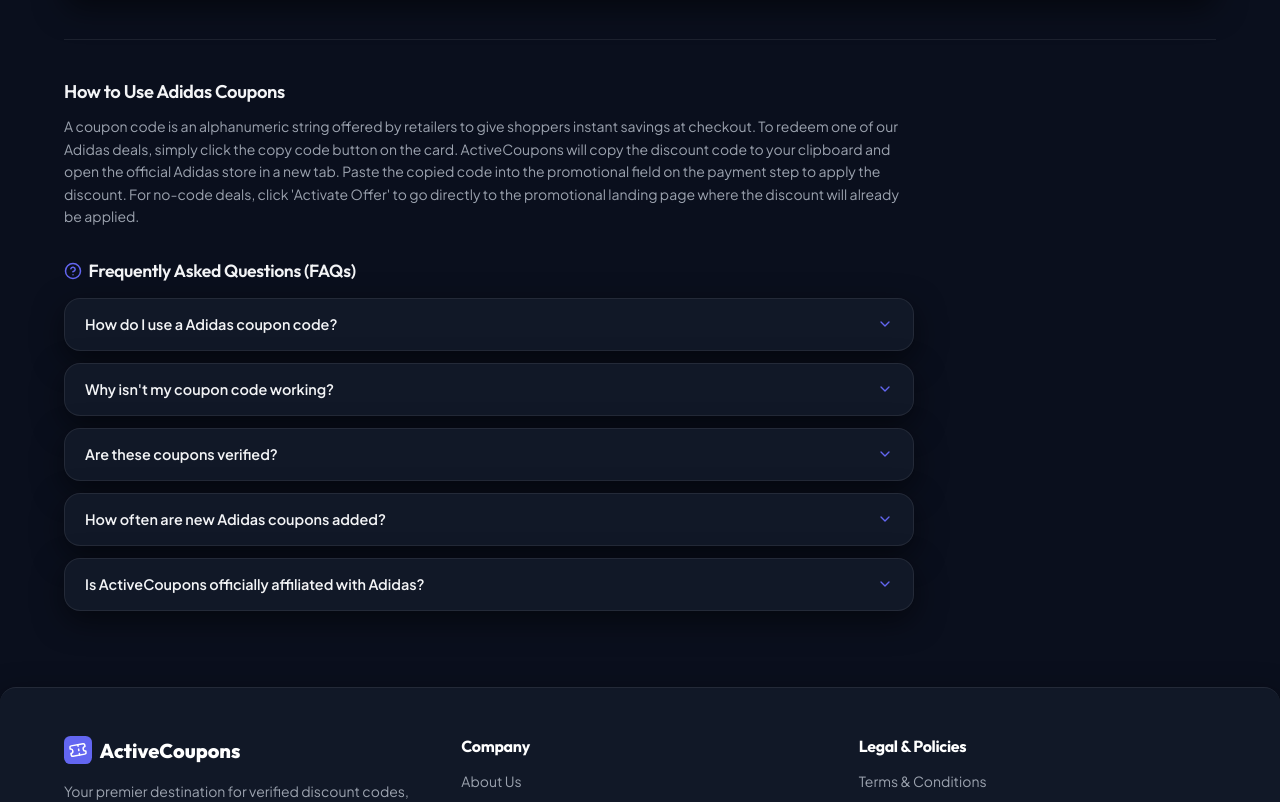
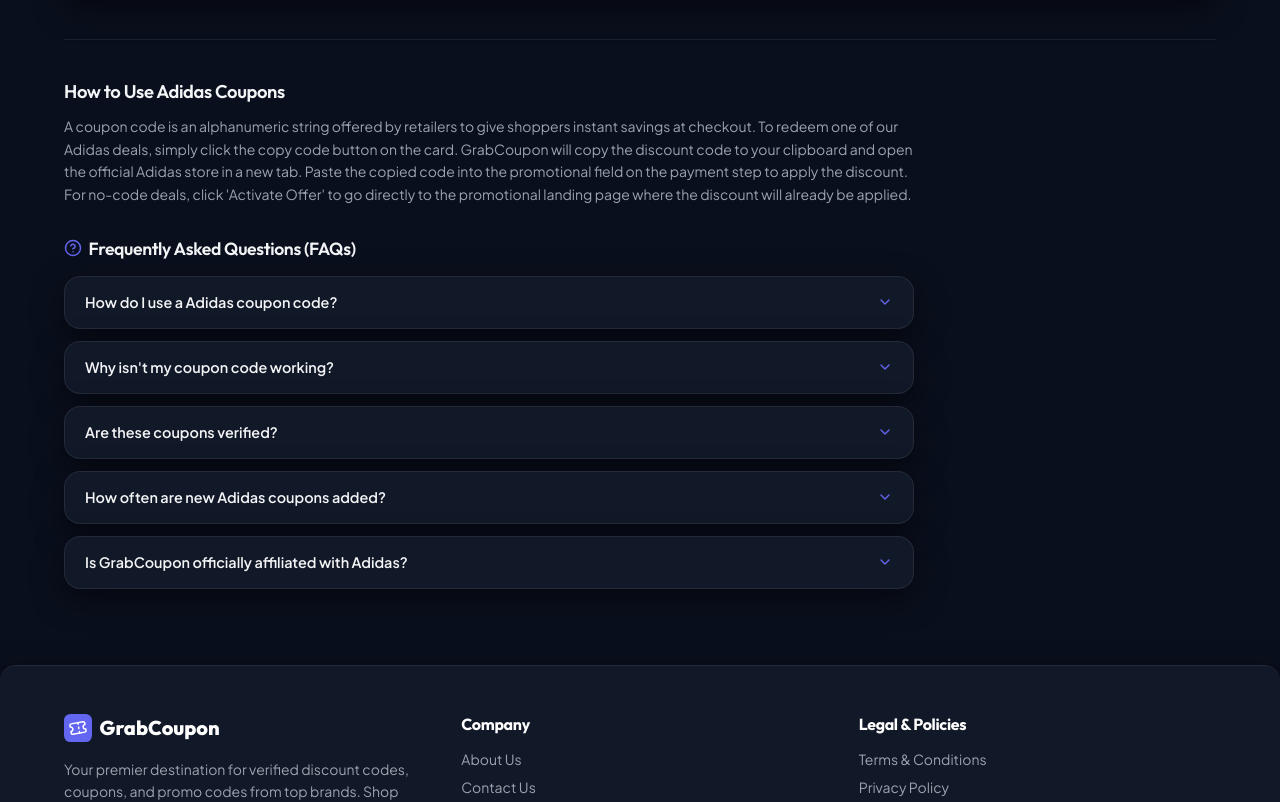
Before and after one commit to avjhonnn-sys/Active-coupons, a React (Vite) app: page /brand/adidas-coupons in a window 1280 px wide. Shown: the part 858-1660 px from the top of the page. Built offline with nearby package versions, Linux system fonts and the light colour scheme; no server answers; the database is empty.

Commit message:
Rebrand entire codebase from ActiveCoupons to GrabCoupon, update metadata, update sitemap to grabcoupon.com

```diff
--- a/index.html
+++ b/index.html
@@ -4,7 +4,7 @@
     <meta charset="UTF-8" />
     <link rel="icon" type="image/svg+xml" href="/favicon.svg" />
     <meta name="viewport" content="width=device-width, initial-scale=1.0" />
-    <title>ActiveCoupons</title>
+    <title>GrabCoupon</title>
   </head>
   <body>
     <div id="root"></div>
--- a/package.json
+++ b/package.json
@@ -1,5 +1,5 @@
 {
-  "name": "ActiveCoupons",
+  "name": "grabcoupon",
   "private": true,
   "version": "0.0.0",
   "type": "module",
--- a/src/components/Footer.jsx
+++ b/src/components/Footer.jsx
@@ -35,7 +35,7 @@
               }}>
                 <Ticket size={18} style={{ transform: 'rotate(-10deg)', color: '#fff' }} />
               </div>
-              <span style={{ fontFamily: 'var(--font-headings)' }}>ActiveCoupons</span>
+              <span style={{ fontFamily: 'var(--font-headings)' }}>GrabCoupon</span>
             </div>
             <p style={{ color: 'var(--text-secondary)', fontSize: '0.875rem', lineHeight: '1.6' }}>
               Your premier destination for verified discount codes, coupons, and promo codes from top brands. Shop smart, save more.
@@ -74,7 +74,7 @@
           color: 'var(--text-secondary)',
           gap: '1rem'
         }}>
-          <span>&copy; {currentYear} ActiveCoupons. All rights reserved. Independently run.</span>
+          <span>&copy; {currentYear} GrabCoupon. All rights reserved. Independently run.</span>
           <span style={{ display: 'flex', alignItems: 'center', gap: '0.25rem' }}>
             Created with passion to help you save money.
           </span>
--- a/src/components/Navbar.jsx
+++ b/src/components/Navbar.jsx
@@ -7,7 +7,7 @@
   const [dropdownOpen, setDropdownOpen] = useState(false);
   const [isAdmin, setIsAdmin] = useState(false);
   const [menuOpen, setMenuOpen] = useState(false);
-  const [theme, setTheme] = useState(localStorage.getItem('activecoupons_theme') || 'dark');
+  const [theme, setTheme] = useState(localStorage.getItem('grabcoupon_theme') || 'dark');
   const navigate = useNavigate();
 
   useEffect(() => {
@@ -44,7 +44,7 @@
   const toggleTheme = () => {
     const nextTheme = theme === 'dark' ? 'light' : 'dark';
     setTheme(nextTheme);
-    localStorage.setItem('activecoupons_theme', nextTheme);
+    localStorage.setItem('grabcoupon_theme', nextTheme);
   };
 
   return (
@@ -78,7 +78,7 @@
             <Ticket size={24} style={{ transform: 'rotate(-10deg)', color: '#fff' }} />
           </div>
           <span style={{ fontFamily: 'var(--font-headings)' }}>
-            Active<span style={{ color: 'var(--accent)' }}>Coupons</span>
+            Grab<span style={{ color: 'var(--accent)' }}>Coupon</span>
           </span>
         </Link>
 
--- a/src/pages/AdminDashboard.jsx
+++ b/src/pages/AdminDashboard.jsx
@@ -200,7 +200,7 @@
           <div>
             <h1 style={{ fontSize: '1.75rem', color: 'var(--text-primary)' }}>Admin Dashboard</h1>
             <p style={{ color: 'var(--text-secondary)', fontSize: '0.85rem' }}>
-              Manage ActiveCoupons live brand coupons and deals
+              Manage GrabCoupon live brand coupons and deals
             </p>
           </div>
         </div>
--- a/src/pages/AdminLogin.jsx
+++ b/src/pages/AdminLogin.jsx
@@ -72,7 +72,7 @@
           </div>
           <h2 style={{ color: '#fff', fontSize: '1.5rem', marginBottom: '0.25rem' }}>Admin Portal</h2>
           <p style={{ color: 'var(--text-secondary)', fontSize: '0.85rem' }}>
-            Log in to manage ActiveCoupons coupons
+            Log in to manage GrabCoupon coupons
           </p>
         </div>
 
@@ -87,7 +87,7 @@
             borderRadius: '0.5rem',
             lineHeight: '1.4'
           }}>
-            <span style={{ fontWeight: 'bold' }}>Mock Mode active:</span> Use email <strong>admin@ActiveCoupons.com</strong> and password <strong>password</strong> or <strong>admin123</strong> to log in.
+            <span style={{ fontWeight: 'bold' }}>Mock Mode active:</span> Use email <strong>admin@grabcoupon.com</strong> and password <strong>password</strong> or <strong>admin123</strong> to log in.
           </div>
         )}
 
@@ -125,7 +125,7 @@
                 id="email"
                 type="email"
                 className="form-control"
-                placeholder="admin@ActiveCoupons.com"
+                placeholder="admin@grabcoupon.com"
                 value={email}
                 onChange={(e) => setEmail(e.target.value)}
                 required
--- a/src/pages/BrandDetail.jsx
+++ b/src/pages/BrandDetail.jsx
@@ -31,11 +31,11 @@
 };
 
 const getFaqDefaults = (brandName) => ({
-  how_to_use: `Copy the coupon code from ActiveCoupons, go to the ${brandName} website or app, add your items to the cart, paste the code in the promo/coupon box during checkout, and click apply.`,
+  how_to_use: `Copy the coupon code from GrabCoupon, go to the ${brandName} website or app, add your items to the cart, paste the code in the promo/coupon box during checkout, and click apply.`,
   not_working: `Coupon codes can fail because they have expired, are restricted to specific items, require a minimum spending threshold, or are only valid for first-time customers. Double check the terms on our page.`,
   verified: `Yes! We manually check and verify our coupon codes. Look for the green "Verified" badge on the coupon cards which indicates our editors have verified this code recently.`,
   frequency: `We update our website daily with active promo codes. Keep checking back regularly to get the latest ${brandName} savings.`,
-  affiliation: `No, ActiveCoupons is an independent coupon site. We are not officially affiliated with, endorsed by, or partnered with ${brandName}. All trademarks belong to their respective owners.`
+  affiliation: `No, GrabCoupon is an independent coupon site. We are not officially affiliated with, endorsed by, or partnered with ${brandName}. All trademarks belong to their respective owners.`
 });
 
 // FAQ Accordion Row Component
@@ -118,7 +118,7 @@
   // Dynamic SEO Titles and Meta Description tag
   useEffect(() => {
     if (formattedBrand) {
-      document.title = `${formattedBrand} Coupons & Promo Codes - Verified Deals | ActiveCoupons`;
+      document.title = `${formattedBrand} Coupons & Promo Codes - Verified Deals | GrabCoupon`;
 
       let metaDesc = document.querySelector('meta[name="description"]');
       if (!metaDesc) {
@@ -126,7 +126,7 @@
         metaDesc.setAttribute('name', 'description');
         document.head.appendChild(metaDesc);
       }
-      metaDesc.setAttribute('content', `Get the latest verified ${formattedBrand} coupons, promo codes, and discount offers. Shop and save today with ActiveCoupons.`);
+      metaDesc.setAttribute('content', `Get the latest verified ${formattedBrand} coupons, promo codes, and discount offers. Shop and save today with GrabCoupon.`);
     }
   }, [formattedBrand]);
 
@@ -217,7 +217,7 @@
       a: faqOverrides.frequency || faqDefaults.frequency
     },
     {
-      q: `Is ActiveCoupons officially affiliated with ${formattedBrand}?`,
+      q: `Is GrabCoupon officially affiliated with ${formattedBrand}?`,
       a: faqOverrides.affiliation || faqDefaults.affiliation
     }
   ];
@@ -409,7 +409,7 @@
               lineHeight: '1.6'
             }}>
               A coupon code is an alphanumeric string offered by retailers to give shoppers instant savings at checkout.
-              To redeem one of our {formattedBrand} deals, simply click the copy code button on the card. ActiveCoupons will copy
+              To redeem one of our {formattedBrand} deals, simply click the copy code button on the card. GrabCoupon will copy
               the discount code to your clipboard and open the official {formattedBrand} store in a new tab. Paste the copied code into
               the promotional field on the payment step to apply the discount. For no-code deals, click 'Activate Offer' to go directly
               to the promotional landing page where the discount will already be applied.
--- a/src/pages/BrandFormModal.jsx
+++ b/src/pages/BrandFormModal.jsx
@@ -2,11 +2,11 @@
 import { X, Save, AlertCircle, HelpCircle } from 'lucide-react';
 
 const getDefaults = (brandName) => ({
-  how_to_use: `Copy the coupon code from ActiveCoupons, go to the ${brandName} website or app, add your items to the cart, paste the code in the promo/coupon box during checkout, and click apply.`,
+  how_to_use: `Copy the coupon code from GrabCoupon, go to the ${brandName} website or app, add your items to the cart, paste the code in the promo/coupon box during checkout, and click apply.`,
   not_working: `Coupon codes can fail because they have expired, are restricted to specific items, require a minimum spending threshold, or are only valid for first-time customers. Double check the terms on our page.`,
   verified: `Yes! We manually check and verify our coupon codes. Look for the green "Verified" badge on the coupon cards which indicates our editors have verified this code recently.`,
   frequency: `We update our website daily with active promo codes. Keep checking back regularly to get the latest ${brandName} savings.`,
-  affiliation: `No, ActiveCoupons is an independent coupon site. We are not officially affiliated with, endorsed by, or partnered with ${brandName}. All trademarks belong to their respective owners.`
+  affiliation: `No, GrabCoupon is an independent coupon site. We are not officially affiliated with, endorsed by, or partnered with ${brandName}. All trademarks belong to their respective owners.`
 });
 
 export default function BrandFormModal({ isOpen, onClose, onSave, brand }) {
@@ -160,7 +160,7 @@
               FAQ Answers Custom Overrides
             </h3>
             <p style={{ color: 'var(--text-secondary)', fontSize: '0.8rem', marginBottom: '1.25rem', lineHeight: '1.4' }}>
-              Override default answers. Leave these blank to use the generic ActiveCoupons fallback answers for this brand.
+              Override default answers. Leave these blank to use the generic GrabCoupon fallback answers for this brand.
             </p>
 
             <div style={{ display: 'flex', flexDirection: 'column', gap: '1rem' }}>
@@ -231,7 +231,7 @@
               {/* FAQ 5 */}
               <div className="form-group">
                 <label className="form-label" htmlFor="faqAffiliation">
-                  Is ActiveCoupons officially affiliated with {brand.brand_name}?
+                  Is GrabCoupon officially affiliated with {brand.brand_name}?
                 </label>
                 <textarea
                   id="faqAffiliation"
--- a/src/pages/Home.jsx
+++ b/src/pages/Home.jsx
@@ -45,6 +45,10 @@
       }
     };
     fetchCoupons();
+  }, []);
+
+  useEffect(() => {
+    document.title = 'GrabCoupon - Real Deals. Real Savings. Every Day.';
   }, []);
 
   // Filter logic
--- a/src/pages/StaticPages.jsx
+++ b/src/pages/StaticPages.jsx
@@ -39,14 +39,14 @@
   return (
     <div className="container" style={{ paddingTop: '3rem', maxWidth: '800px' }}>
       <PageHeader
-        title="About ActiveCoupons"
-        description="Learn how we source verified coupon codes and why ActiveCoupons is independently run to help you save."
+        title="About GrabCoupon"
+        description="Learn how we source verified coupon codes and why GrabCoupon is independently run to help you save."
         icon={Sparkles}
       />
       <main className="glass-panel" style={{ padding: '2.5rem', display: 'flex', flexDirection: 'column', gap: '1.5rem', lineHeight: '1.7' }}>
         <h2 style={{ color: '#fff', fontSize: '1.5rem', fontFamily: 'var(--font-headings)' }}>Who We Are</h2>
         <p style={{ color: 'var(--text-secondary)' }}>
-          Welcome to <strong>ActiveCoupons</strong>, your premier, independently-run platform for finding verified online coupons, deals, and discount codes. We are dedicated to building a cleaner, simpler, and more efficient way to shop online without breaking the bank.
+          Welcome to <strong>GrabCoupon</strong>, your premier, independently-run platform for finding verified online coupons, deals, and discount codes. We are dedicated to building a cleaner, simpler, and more efficient way to shop online without breaking the bank.
         </p>
 
         <h2 style={{ color: '#fff', fontSize: '1.5rem', fontFamily: 'var(--font-headings)', marginTop: '1rem' }}>How We Source Coupons</h2>
@@ -61,7 +61,7 @@
 
         <h2 style={{ color: '#fff', fontSize: '1.5rem', fontFamily: 'var(--font-headings)', marginTop: '1rem' }}>Independently Run</h2>
         <p style={{ color: 'var(--text-secondary)' }}>
-          ActiveCoupons is 100% independent. We are not owned by any major shopping portal or merchant conglomerate. This autonomy ensures that we put shoppers first, providing honest terms of coupon use and focusing solely on saving you money.
+          GrabCoupon is 100% independent. We are not owned by any major shopping portal or merchant conglomerate. This autonomy ensures that we put shoppers first, providing honest terms of coupon use and focusing solely on saving you money.
         </p>
       </main>
     </div>
@@ -123,7 +123,7 @@
           </div>
           <h2 style={{ color: '#fff', fontSize: '1.5rem' }}>Submission Received!</h2>
           <p style={{ color: 'var(--text-secondary)', fontSize: '0.95rem', lineHeight: '1.6', maxWidth: '400px' }}>
-            Thank you for reaching out to ActiveCoupons. Your message has been saved. We will review it and reply within 24-48 business hours.
+            Thank you for reaching out to GrabCoupon. Your message has been saved. We will review it and reply within 24-48 business hours.
           </p>
           <button className="btn btn-secondary" onClick={() => setSuccess(false)}>
             Send Another Message
@@ -204,7 +204,7 @@
             fontSize: '0.85rem',
             color: 'var(--text-secondary)'
           }}>
-            Alternatively, you can email support directly at: <strong style={{ color: 'var(--accent)' }}>support@activecoupons.com</strong>
+            Alternatively, you can email support directly at: <strong style={{ color: 'var(--accent)' }}>support@grabcoupon.com</strong>
           </div>
         </div>
       )}
@@ -218,28 +218,28 @@
     <div className="container" style={{ paddingTop: '3rem', maxWidth: '800px' }}>
       <PageHeader
         title="Terms and Conditions"
-        description="Please read these usage guidelines carefully before browsing or using ActiveCoupons."
+        description="Please read these usage guidelines carefully before browsing or using GrabCoupon."
         icon={HelpCircle}
       />
       <main className="glass-panel" style={{ padding: '2.5rem', display: 'flex', flexDirection: 'column', gap: '1.5rem', lineHeight: '1.7', color: 'var(--text-secondary)' }}>
         <h2 style={{ color: '#fff', fontSize: '1.25rem', fontFamily: 'var(--font-headings)' }}>1. Acceptance of Terms</h2>
         <p>
-          By visiting, accessing, or browsing ActiveCoupons, you acknowledge and agree to be bound by these terms. If you do not agree to these terms, please refrain from using our coupon discovery service.
+          By visiting, accessing, or browsing GrabCoupon, you acknowledge and agree to be bound by these terms. If you do not agree to these terms, please refrain from using our coupon discovery service.
         </p>
 
         <h2 style={{ color: '#fff', fontSize: '1.25rem', fontFamily: 'var(--font-headings)' }}>2. No Warranty on Validity</h2>
         <p>
-          All coupon codes, deals, and promotions published on ActiveCoupons are compiled for convenience and reference only. We make every effort to verify active deals, but we do <strong>not</strong> warrant or guarantee that any coupon code will be valid, active, or accepted at checkout. Brands reserve the right to modify or deactivate discount codes at their sole discretion at any time.
+          All coupon codes, deals, and promotions published on GrabCoupon are compiled for convenience and reference only. We make every effort to verify active deals, but we do <strong>not</strong> warrant or guarantee that any coupon code will be valid, active, or accepted at checkout. Brands reserve the right to modify or deactivate discount codes at their sole discretion at any time.
         </p>
 
         <h2 style={{ color: '#fff', fontSize: '1.25rem', fontFamily: 'var(--font-headings)' }}>3. User Verification Responsibility</h2>
         <p>
-          It is your absolute responsibility as the shopper to verify that the discount has been successfully applied to your order in the merchant's shopping cart prior to completing the purchase or checkout process. ActiveCoupons is not responsible for any purchases made at full price due to code deactivation.
+          It is your absolute responsibility as the shopper to verify that the discount has been successfully applied to your order in the merchant's shopping cart prior to completing the purchase or checkout process. GrabCoupon is not responsible for any purchases made at full price due to code deactivation.
         </p>
 
         <h2 style={{ color: '#fff', fontSize: '1.25rem', fontFamily: 'var(--font-headings)' }}>4. Third-Party Transactions & Liability</h2>
         <p>
-          ActiveCoupons lists codes but does not sell products. Any transactions you enter into are strictly between you and the respective third-party store (e.g. Amazon, Swiggy, Nike). We hold <strong>no liability</strong> or responsibility for shipping delays, customer service issues, product defects, or payment disputes originating from merchant websites.
+          GrabCoupon lists codes but does not sell products. Any transactions you enter into are strictly between you and the respective third-party store (e.g. Amazon, Swiggy, Nike). We hold <strong>no liability</strong> or responsibility for shipping delays, customer service issues, product defects, or payment disputes originating from merchant websites.
         </p>
       </main>
     </div>
@@ -258,7 +258,7 @@
       <main className="glass-panel" style={{ padding: '2.5rem', display: 'flex', flexDirection: 'column', gap: '1.5rem', lineHeight: '1.7', color: 'var(--text-secondary)' }}>
         <h2 style={{ color: '#fff', fontSize: '1.25rem', fontFamily: 'var(--font-headings)' }}>1. Information Collected</h2>
         <p>
-          ActiveCoupons values your privacy. We collect:
+          GrabCoupon values your privacy. We collect:
         </p>
         <ul style={{ paddingLeft: '1.5rem', display: 'flex', flexDirection: 'column', gap: '0.35rem' }}>
           <li><strong>Contact Submissions:</strong> When you fill out the Contact Us form, we store your name, email, and message content to reply to your inquiry.</li>
@@ -272,7 +272,7 @@
 
         <h2 style={{ color: '#fff', fontSize: '1.25rem', fontFamily: 'var(--font-headings)' }}>3. Cookie Usage</h2>
         <p>
-          We use simple site cookies or local storage settings to remember layout selections (like recently copied coupons or theme settings). No tracking or behavioral advertisement cookies are implemented on ActiveCoupons.
+          We use simple site cookies or local storage settings to remember layout selections (like recently copied coupons or theme settings). No tracking or behavioral advertisement cookies are implemented on GrabCoupon.
         </p>
       </main>
     </div>
@@ -291,7 +291,7 @@
       <main className="glass-panel" style={{ padding: '2.5rem', display: 'flex', flexDirection: 'column', gap: '1.5rem', lineHeight: '1.7', color: 'var(--text-secondary)' }}>
         <h2 style={{ color: '#fff', fontSize: '1.25rem', fontFamily: 'var(--font-headings)' }}>No Official Affiliation or Endorsement</h2>
         <p>
-          ActiveCoupons is a public coupon aggregator. We are <strong>not</strong> officially affiliated with, endorsed by, partnered with, or sponsored by any of the brands listed on this website:
+          GrabCoupon is a public coupon aggregator. We are <strong>not</strong> officially affiliated with, endorsed by, partnered with, or sponsored by any of the brands listed on this website:
         </p>
 
         <div style={{
@@ -310,12 +310,12 @@
 
         <h2 style={{ color: '#fff', fontSize: '1.25rem', fontFamily: 'var(--font-headings)' }}>Trademarks & Intellectual Property</h2>
         <p>
-          All brand names, store logos, and registered trademarks featured or referred to on ActiveCoupons belong to their respective owners. Their inclusion is purely nominative to identify the stores where the coupons are applicable, under fair use laws.
+          All brand names, store logos, and registered trademarks featured or referred to on GrabCoupon belong to their respective owners. Their inclusion is purely nominative to identify the stores where the coupons are applicable, under fair use laws.
         </p>
 
         <h2 style={{ color: '#fff', fontSize: '1.25rem', fontFamily: 'var(--font-headings)' }}>Coupon Accuracy</h2>
         <p>
-          While we check deals routinely, coupon codes are subject to instant modification or early removal by the merchant. ActiveCoupons does not guarantee coupon accuracy, expiry validity, or availability. Shoppers proceed at their own discretion.
+          While we check deals routinely, coupon codes are subject to instant modification or early removal by the merchant. GrabCoupon does not guarantee coupon accuracy, expiry validity, or availability. Shoppers proceed at their own discretion.
         </p>
       </main>
     </div>
@@ -328,7 +328,7 @@
     <div className="container" style={{ paddingTop: '3rem', maxWidth: '800px' }}>
       <PageHeader
         title="Cookie Policy"
-        description="A brief summary of how and why we utilize cookies on ActiveCoupons."
+        description="A brief summary of how and why we utilize cookies on GrabCoupon."
         icon={Info}
       />
       <main className="glass-panel" style={{ padding: '2.5rem', display: 'flex', flexDirection: 'column', gap: '1.5rem', lineHeight: '1.7', color: 'var(--text-secondary)' }}>
@@ -339,7 +339,7 @@
 
         <h2 style={{ color: '#fff', fontSize: '1.25rem', fontFamily: 'var(--font-headings)' }}>Our Cookie Usage</h2>
         <p>
-          ActiveCoupons uses cookies and local storage variables solely for necessary operations:
+          GrabCoupon uses cookies and local storage variables solely for necessary operations:
         </p>
         <ul style={{ paddingLeft: '1.5rem', display: 'flex', flexDirection: 'column', gap: '0.35rem' }}>
           <li><strong>Session Cookies:</strong> Storing the admin panel authorization token so that administrators do not have to re-login on page refresh.</li>
```
Also changed, not shown: src/supabase.js (+24 -24 lines), 1 other file (tests, documents, lock files or other folders).
